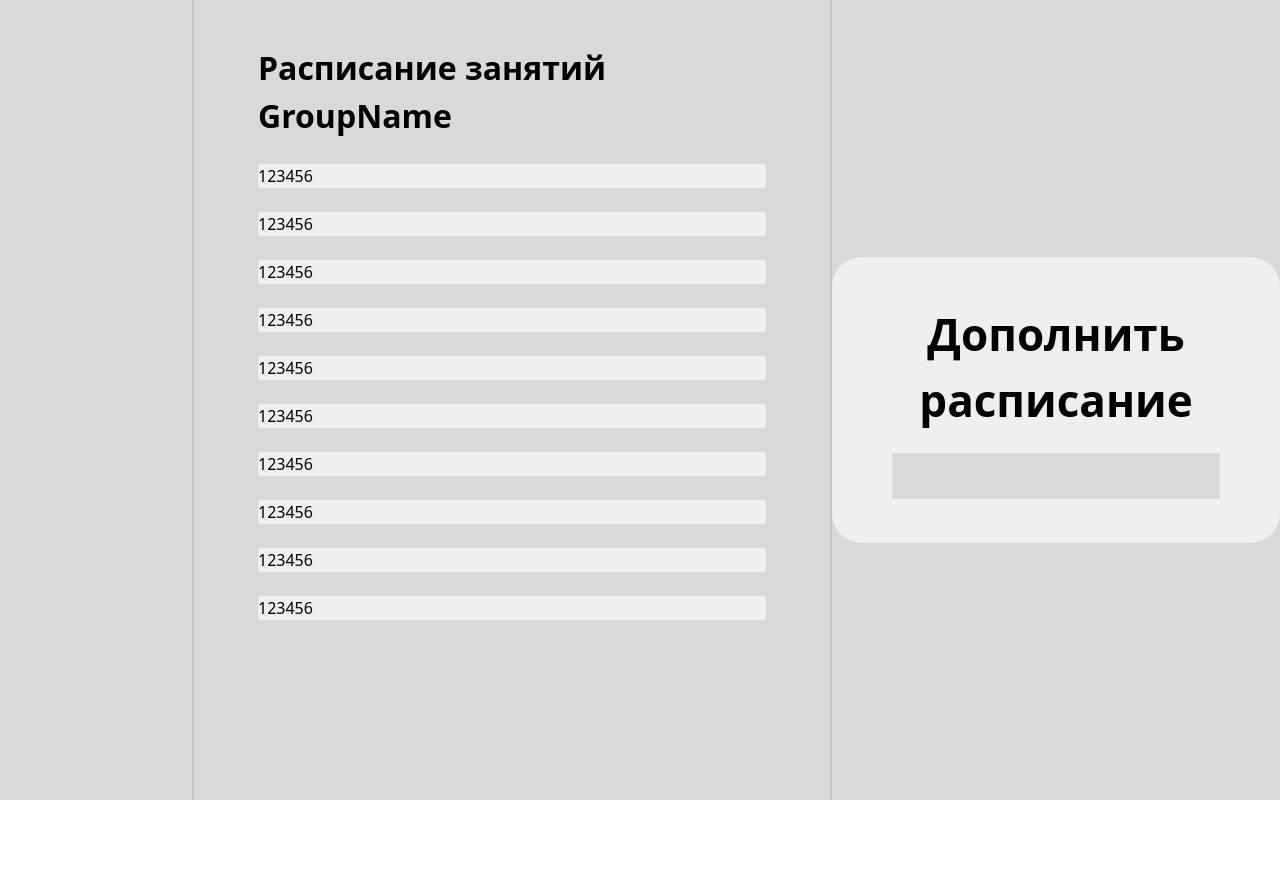
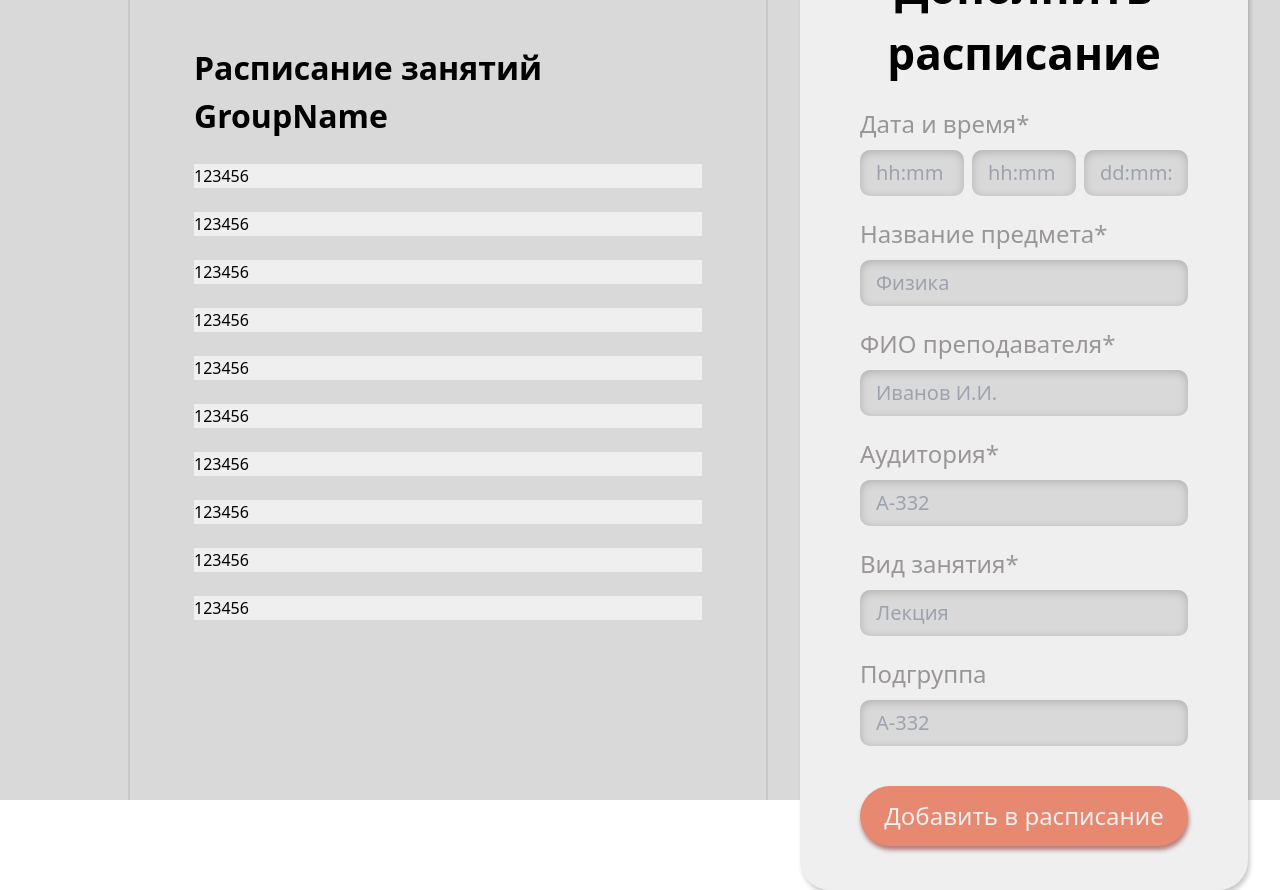
Before and after one commit to ystuler/frontend, a Vue app: page / in a window 1280 px wide. Before the commit the page ends 800 px from the top, so only its background shows below. Built offline with nearby package versions, Linux system fonts and the light colour scheme.

Commit message:
Добавлена панель дополнения расписания

```diff
--- a/src/components/AppAddLesson.vue
+++ b/src/components/AppAddLesson.vue
@@ -11,13 +11,57 @@ import AppInput from './AppInput.vue';
     <div class="date-time-container">
       <AppInput
         id="start-time"
-        input-type="text"
+        input-type="date-time"
+        label="Дата и время*"
       />
     </div>
+    <AppInput
+      id="lesson"
+      input-type="text"
+      label="Название предмета*"
+      placeholder="Физика"
+    />
+    <AppInput
+      id="teacher"
+      input-type="text"
+      label="ФИО преподавателя*"
+      placeholder="Иванов И.И."
+    />
+    <AppInput
+      id="audience"
+      input-type="text"
+      label="Аудитория*"
+      placeholder="А-332"
+    />
+    <AppInput
+      id="type"
+      input-type="text"
+      label="Вид занятия*"
+      placeholder="Лекция"
+    />
+    <AppInput
+      id="subgroup"
+      input-type="text"
+      label="Подгруппа"
+      placeholder="А-332"
+    />
+    <button class="app-add-lesson-container__button">
+      Добавить в расписание
+    </button>
   </div>
 </template>
 
 <style scoped>
+.app-add-lesson-container__button {
+  width: 100%;
+  background-color: rgb(231, 136, 112);
+  height: 60px;
+  border-radius: 35px;
+  margin-top: 20px;
+  color:#EFEFEF;
+  font-size: 24px;
+  box-shadow: 1px 4px 4px rgba(126, 11, 11, 0.5);
+}
 .date-time-container {
   display: flex;
   align-items: end;
@@ -36,5 +80,6 @@ import AppInput from './AppInput.vue';
   flex-direction: column;
   padding: 44px 60px;
   gap: 20px;
+  box-shadow: 2px 4px 4px rgba(0, 0, 0, 0.205);
 }
 </style>
--- a/src/components/AppInput.vue
+++ b/src/components/AppInput.vue
@@ -3,11 +3,10 @@
 export interface AppInputProps {
   id: string;
   label?: string;
-  placeholder: string;
+  placeholder?: string;
   inputType: 'text' | 'date-time';
 }
 defineProps<AppInputProps>();
-
 
 </script>
 
@@ -36,17 +35,17 @@ defineProps<AppInputProps>();
         <input
           :id="id"
           placeholder="hh:mm"
-          class="app-input"
+          class="app-input date-input"
         >
         <input
           :id="id"
           placeholder="hh:mm"
-          class="app-input"
+          class="app-input date-input"
         >
         <input
           :id="id"
           placeholder="dd:mm:yyyy"
-          class="app-input"
+          class="app-input date-input"
         >
       </div>
     </template>
@@ -54,6 +53,9 @@ defineProps<AppInputProps>();
 </template>
 
 <style scoped>
+.date-input {
+  width: 100%;
+}
 .app-input__date-time{
   display: flex;
   gap: 8px;
@@ -63,6 +65,8 @@ defineProps<AppInputProps>();
   background-color: #D9D9D9;
   color: #9D9D9D;
   font-size: 20px;
+  border-radius: 10px;
+  box-shadow: inset 0px 2px 8px rgba(56, 55, 55, 0.253);
 }
 .app-input-lable{
   font-size: 24px;
--- a/src/views/MainView.vue
+++ b/src/views/MainView.vue
@@ -10,13 +10,16 @@ import AppAddLesson from '../components/AppAddLesson.vue';
     <div class="main-container-block">
       <AppSchedule />
     </div>
-    <div class="main-container-block">
+    <div class="main-container-block main-container-block__add-lesson">
       <AppAddLesson />
     </div>
   </div>
 </template>
 
 <style scoped>
+.main-container-block__add-lesson {
+  padding: 0 32px;
+}
 .main-container-block {
   width: 100%;
   display: flex;
```
